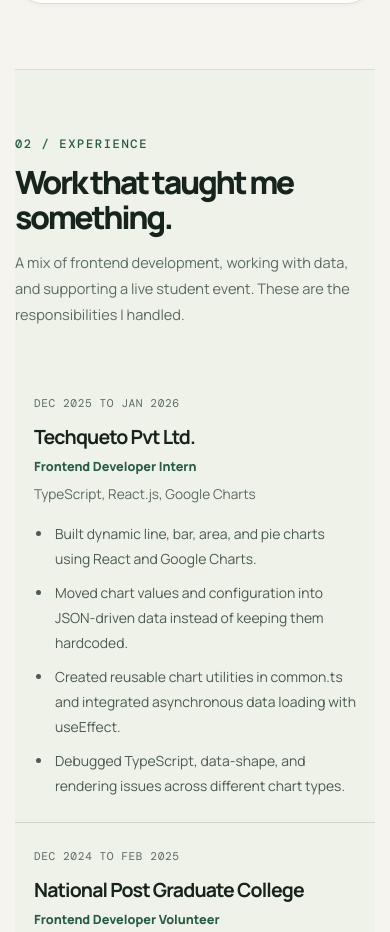
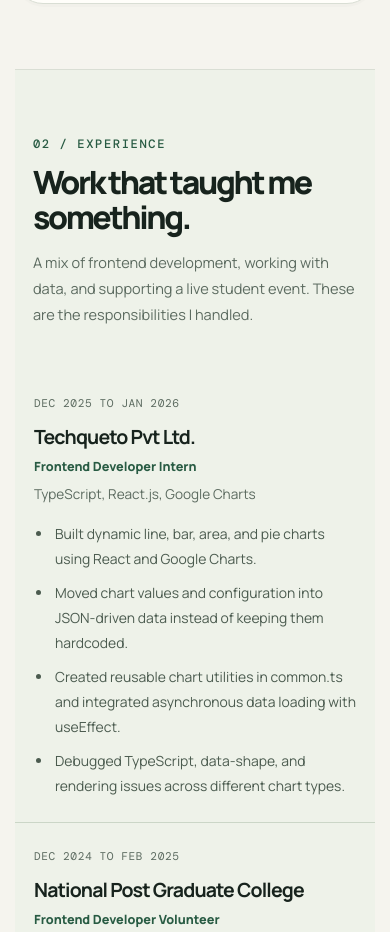
Before and after one commit to pandeynikhilone/pandeynikhilone.github.io, a React (Vite) app: page / in a window 390 px wide. Shown: the part 3381-4313 px from the top of the page. Built offline with nearby package versions, Linux system fonts and the light colour scheme.

Commit message:
Add responsive breathing room to experience heading

```diff
--- a/src/styles/site.css
+++ b/src/styles/site.css
@@ -155,7 +155,7 @@
     .project-links a:hover { text-decoration: underline; text-underline-offset: 4px; }
     .empty-note { display: none; }
     .experience-section { background: rgba(234,240,229,.55); }
-    .experience-section .section-head { margin-bottom: clamp(42px, 5vw, 58px); }
+    .experience-section .section-head { margin-bottom: clamp(42px, 5vw, 58px); padding-inline: clamp(18px, 4vw, 48px); }
     .experience-section .timeline { border: 0; border-radius: 0; overflow: visible; background: transparent; }
     .experience-section .timeline-item { display: grid; grid-template-columns: 190px minmax(0,1fr); gap: clamp(22px, 5vw, 65px); padding: clamp(28px, 3.2vw, 42px) clamp(24px, 4vw, 46px); border-bottom: 1px solid #cbd6c7; }
     .experience-section .timeline-item:last-child { border-bottom: 0; }
```
